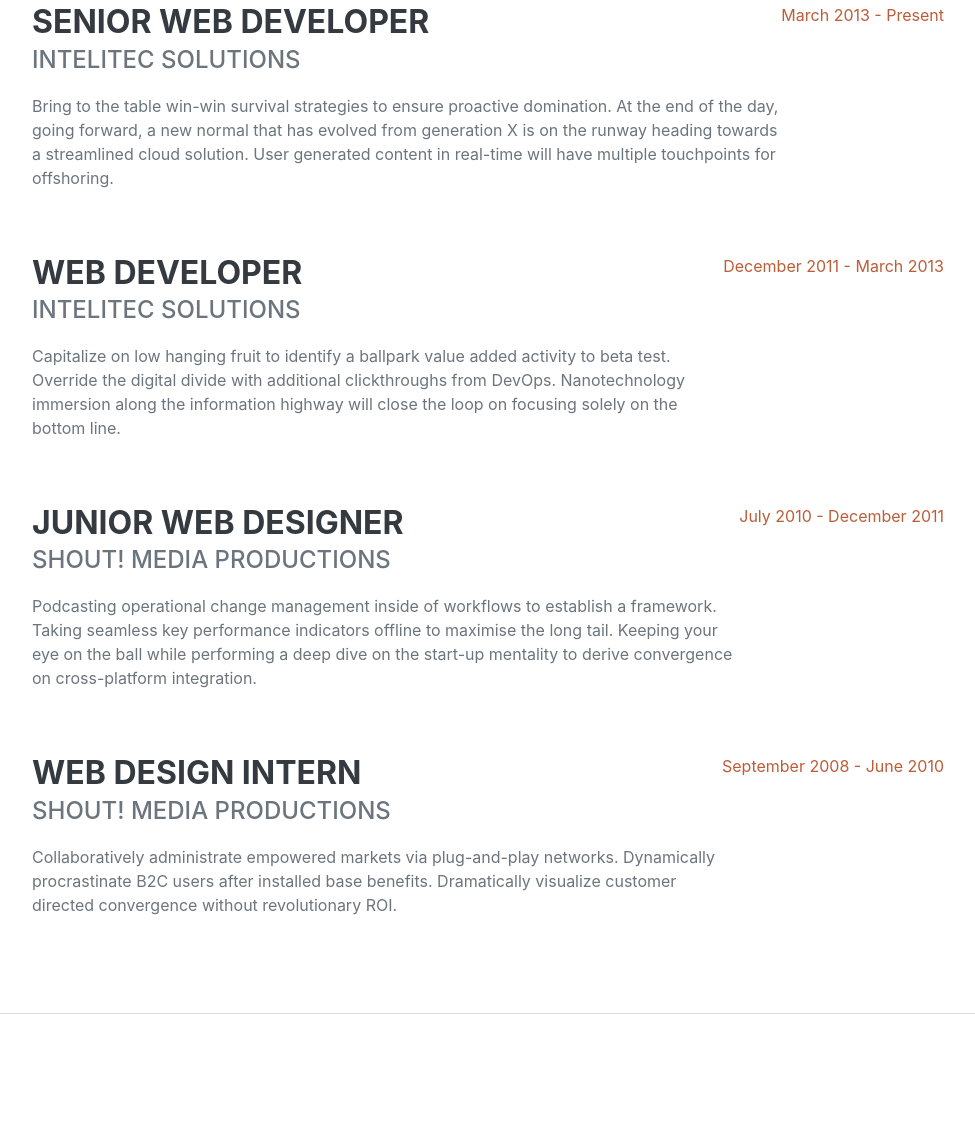
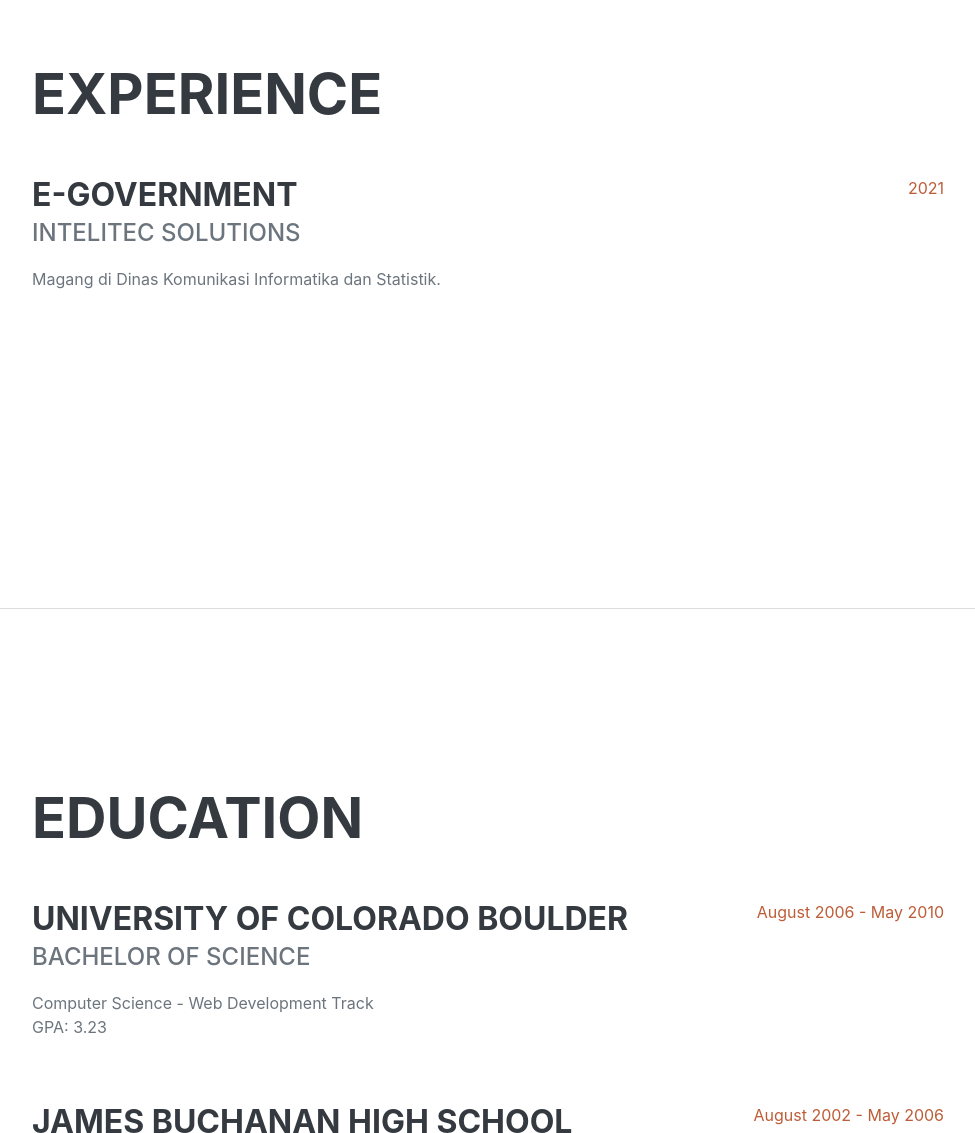
Before and after one commit to vietafitriaa/vietafitria.github.io, a plain HTML site: page index.html in a window 1280 px wide. Shown: the part 993-2126 px from the top of the page, without its empty margins (288-1263 px from the left). Drawn offline with nearby package versions, Linux system fonts and the light colour scheme; a web font is replaced by a local one.

Commit message:
Update index.html

```diff
--- a/index.html
+++ b/index.html
@@ -47,7 +47,7 @@
                         Bendungan, Pangenan, Cirebon, Jawa Barat · 081292752341 ·
                         <a href="mailto:name@email.com">vietafitria00@gmail.com/a>
                     </div>
-                    <p class="lead mb-5">I am experienced in leveraging agile frameworks to provide a robust synopsis for high level overviews. Iterative approaches to corporate strategy foster collaborative thinking to further the overall value proposition.</p>
+                    <p class="lead mb-5">Nama saya Vieta Fitria merupakan lulusan Informatika di Universitas Ahmad Dahlan dengan IPK 3.65. Saya memahami pemrograman web, dan pemrograman basis data, selain pemrograman saya memahami aplikasi administrasi dan desain grafis seperti Microsoft Word, Microsoft Excel , Adobe Photoshop, dan Adobe Illustrator.</p>
                     <div class="social-icons">
                         <a class="social-icon" href="#!"><i class="fab fa-linkedin-in"></i></a>
                         <a class="social-icon" href="#!"><i class="fab fa-github"></i></a>
@@ -63,36 +63,13 @@
                     <h2 class="mb-5">Experience</h2>
                     <div class="d-flex flex-column flex-md-row justify-content-between mb-5">
                         <div class="flex-grow-1">
-                            <h3 class="mb-0">Senior Web Developer</h3>
+                            <h3 class="mb-0">E-Government</h3>
                             <div class="subheading mb-3">Intelitec Solutions</div>
-                            <p>Bring to the table win-win survival strategies to ensure proactive domination. At the end of the day, going forward, a new normal that has evolved from generation X is on the runway heading towards a streamlined cloud solution. User generated content in real-time will have multiple touchpoints for offshoring.</p>
+                            <p>Magang di Dinas Komunikasi Informatika dan Statistik.</p>
                         </div>
-                        <div class="flex-shrink-0"><span class="text-primary">March 2013 - Present</span></div>
+                        <div class="flex-shrink-0"><span class="text-primary">2021</span></div>
                     </div>
-                    <div class="d-flex flex-column flex-md-row justify-content-between mb-5">
-                        <div class="flex-grow-1">
-                            <h3 class="mb-0">Web Developer</h3>
-                            <div class="subheading mb-3">Intelitec Solutions</div>
-                            <p>Capitalize on low hanging fruit to identify a ballpark value added activity to beta test. Override the digital divide with additional clickthroughs from DevOps. Nanotechnology immersion along the information highway will close the loop on focusing solely on the bottom line.</p>
-                        </div>
-                        <div class="flex-shrink-0"><span class="text-primary">December 2011 - March 2013</span></div>
-                    </div>
-                    <div class="d-flex flex-column flex-md-row justify-content-between mb-5">
-                        <div class="flex-grow-1">
-                            <h3 class="mb-0">Junior Web Designer</h3>
-                            <div class="subheading mb-3">Shout! Media Productions</div>
-                            <p>Podcasting operational change management inside of workflows to establish a framework. Taking seamless key performance indicators offline to maximise the long tail. Keeping your eye on the ball while performing a deep dive on the start-up mentality to derive convergence on cross-platform integration.</p>
-                        </div>
-                        <div class="flex-shrink-0"><span class="text-primary">July 2010 - December 2011</span></div>
-                    </div>
-                    <div class="d-flex flex-column flex-md-row justify-content-between">
-                        <div class="flex-grow-1">
-                            <h3 class="mb-0">Web Design Intern</h3>
-                            <div class="subheading mb-3">Shout! Media Productions</div>
-                            <p>Collaboratively administrate empowered markets via plug-and-play networks. Dynamically procrastinate B2C users after installed base benefits. Dramatically visualize customer directed convergence without revolutionary ROI.</p>
-                        </div>
-                        <div class="flex-shrink-0"><span class="text-primary">September 2008 - June 2010</span></div>
-                    </div>
+
                 </div>
             </section>
             <hr class="m-0" />
```
